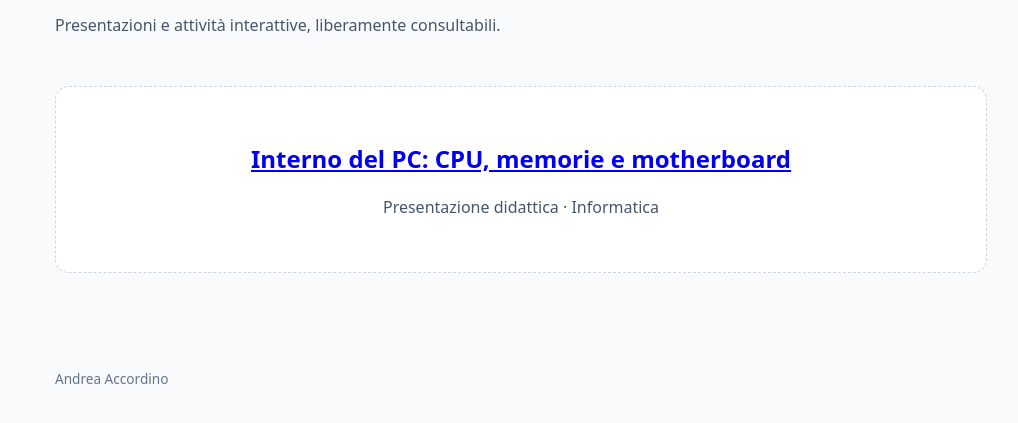
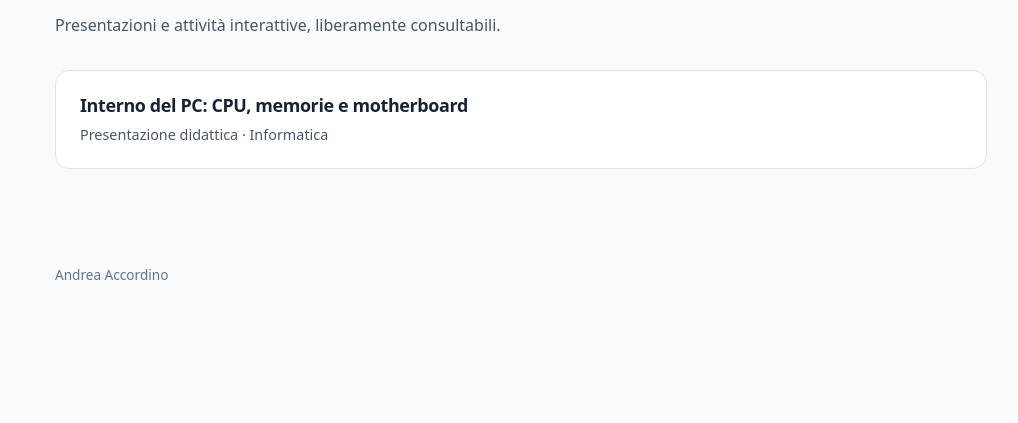
Before and after one commit to andreoid87/didattica, a plain HTML site: page index.html in a window 1280 px wide. Shown: the part 195-618 px from the top of the page, without its empty margins (119-1137 px from the left). Drawn offline with Linux system fonts and the light colour scheme.

Commit message:
Catalogo didattica aggiornabile tramite manifest JSON

```diff
--- /dev/null
+++ b/catalog.json
@@ -0,0 +1,10 @@
+{
+  "schemaVersion": 1,
+  "materials": [
+    {
+      "id": "interno-pc",
+      "title": "Interno del PC: CPU, memorie e motherboard",
+      "description": "Presentazione didattica · Informatica"
+    }
+  ]
+}
--- a/index.html
+++ b/index.html
@@ -14,7 +14,12 @@
     main { max-width: 980px; margin: 0 auto; padding: 4rem 1.5rem; }
     h1 { font-size: clamp(2rem, 5vw, 3.1rem); letter-spacing: -.045em; margin: 0 0 .5rem; }
     p { color: #475569; line-height: 1.6; }
-    .empty { margin-top: 3rem; border: 1px dashed #cbd5e1; border-radius: 14px; padding: 2.2rem; background: #fff; text-align: center; }
+    .catalog { margin-top: 2rem; display: grid; gap: 14px; }
+    .catalog-card { display: block; padding: 22px 24px; background: #fff; color: inherit; border: 1px solid #dfe5eb; border-radius: 14px; text-decoration: none; transition: border-color .15s; }
+    .catalog-card:hover, .catalog-card:focus-visible { border-color: #007b8d; }
+    .catalog-card h2 { font-size: 1.12rem; letter-spacing: -.02em; margin: 0 0 6px; }
+    .catalog-card p { font-size: .9rem; margin: 0; }
+    .catalog-card:focus-visible { outline: 3px solid #007b8d; outline-offset: 3px; }
     footer { max-width: 980px; margin: 0 auto; padding: 2rem 1.5rem; color: #64748b; font-size: .85rem; }
   </style>
 </head>
@@ -23,10 +28,35 @@
   <main>
     <h1>Materiali didattici</h1>
     <p>Presentazioni e attività interattive, liberamente consultabili.</p>
-    <section class="empty" aria-label="Catalogo delle presentazioni">
-      <h2><a href="/interno-pc/">Interno del PC: CPU, memorie e motherboard</a></h2><p>Presentazione didattica · Informatica</p>
+    <section class="catalog" id="catalog" aria-label="Catalogo delle presentazioni">
+      <a class="catalog-card" href="/interno-pc/"><h2>Interno del PC: CPU, memorie e motherboard</h2><p>Presentazione didattica · Informatica</p></a>
     </section>
   </main>
   <footer>Andrea Accordino</footer>
+  <script>
+    /* I file dei materiali non richiedono rebuild: basta aggiornare catalog.json nello stesso commit. */
+    fetch('/catalog.json', {cache: 'no-store'})
+      .then(response => { if (!response.ok) throw Error('Catalogo non disponibile'); return response.json(); })
+      .then(data => {
+        if (data.schemaVersion !== 1 || !Array.isArray(data.materials)) return;
+        const section = document.getElementById('catalog');
+        const cards = data.materials
+          .filter(item => item && /^[a-z][a-z0-9-]{0,79}$/.test(item.id)
+            && typeof item.title === 'string' && item.title.length < 200)
+          .map(item => {
+            const link = document.createElement('a');
+            link.className = 'catalog-card';
+            link.href = '/' + item.id + '/';
+            const h = document.createElement('h2');
+            h.textContent = item.title;
+            const p = document.createElement('p');
+            p.textContent = typeof item.description === 'string' ? item.description : 'Presentazione didattica';
+            link.append(h, p);
+            return link;
+          });
+        if (cards.length) section.replaceChildren(...cards);
+      })
+      .catch(() => { /* Il catalogo statico resta disponibile. */ });
+  </script>
 </body>
 </html>
```
